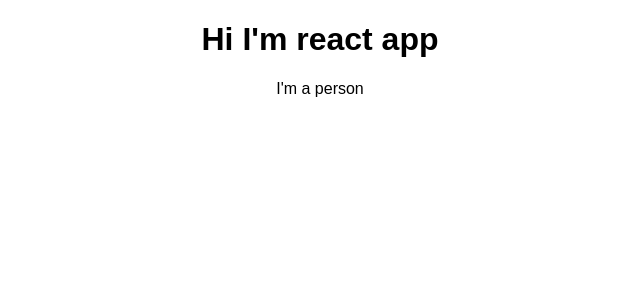
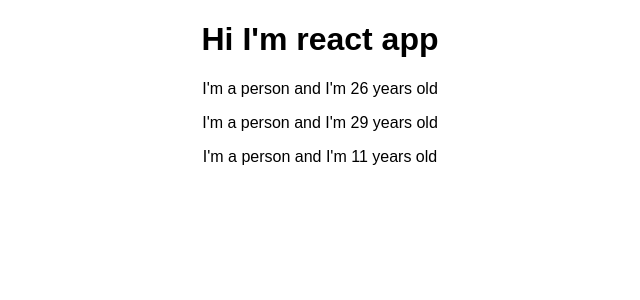
Before and after one commit to dgroves90/react-complete-guide, a React (Create React App) app in the folder react-complete-guide/: page / in a window 1280 px wide. Shown: the top 300 px of the page, without its empty margins (320-960 px from the left). Built offline with nearby package versions, Linux system fonts and the light colour scheme.

Commit message:
Duplicated components, and added dynamic feature Age

```diff
--- a/react-complete-guide/src/App.js
+++ b/react-complete-guide/src/App.js
@@ -8,6 +8,8 @@ class App extends Component {
       <div className="App">
         <h1>Hi I'm react app</h1>
         <Person />
+        <Person />
+        <Person />
       </div>
     );
   }
--- a/react-complete-guide/src/Person/Person.js
+++ b/react-complete-guide/src/Person/Person.js
@@ -2,8 +2,8 @@ import React from 'react';
 
 const person = () => {
     return (
-        <p>I'm a person</p>
+        <p>I'm a person and I'm {Math.floor(Math.random() * 30)} years old</p>
     )
-}
+};
 
 export default person;
```
